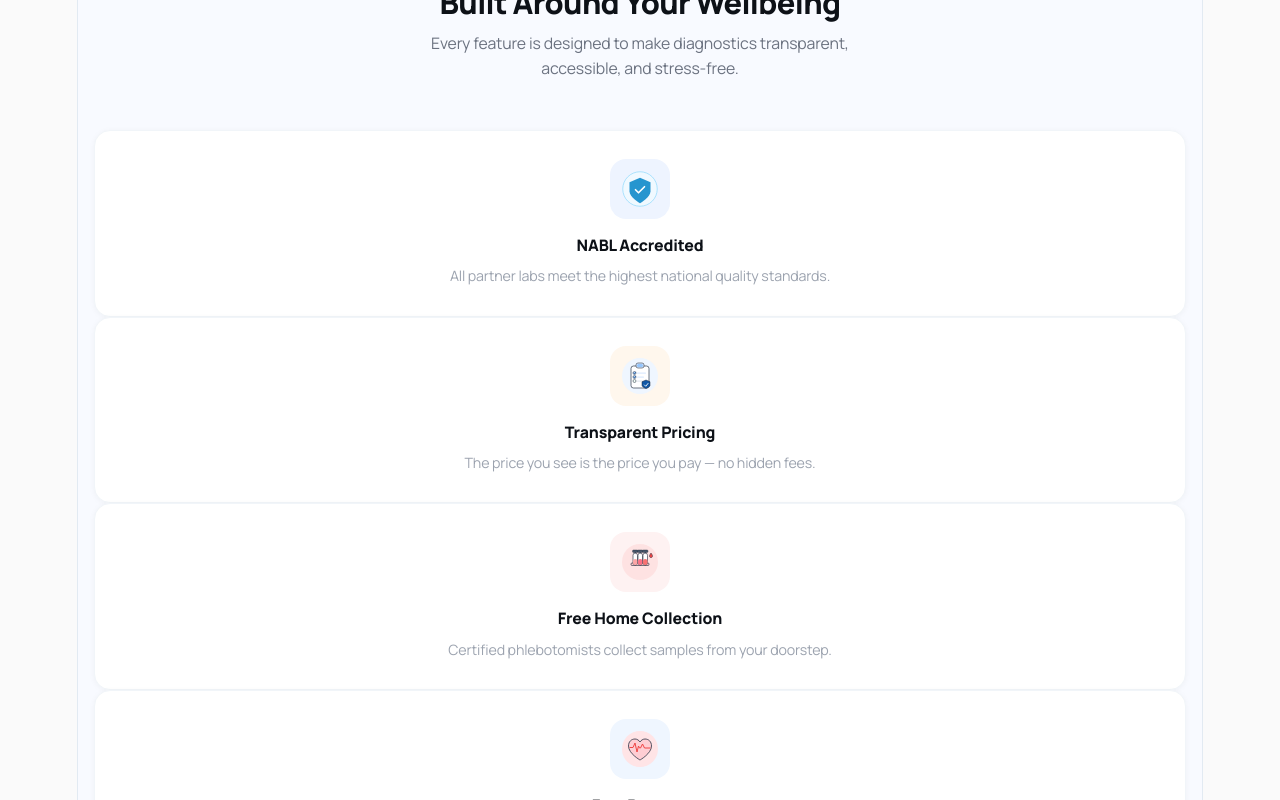
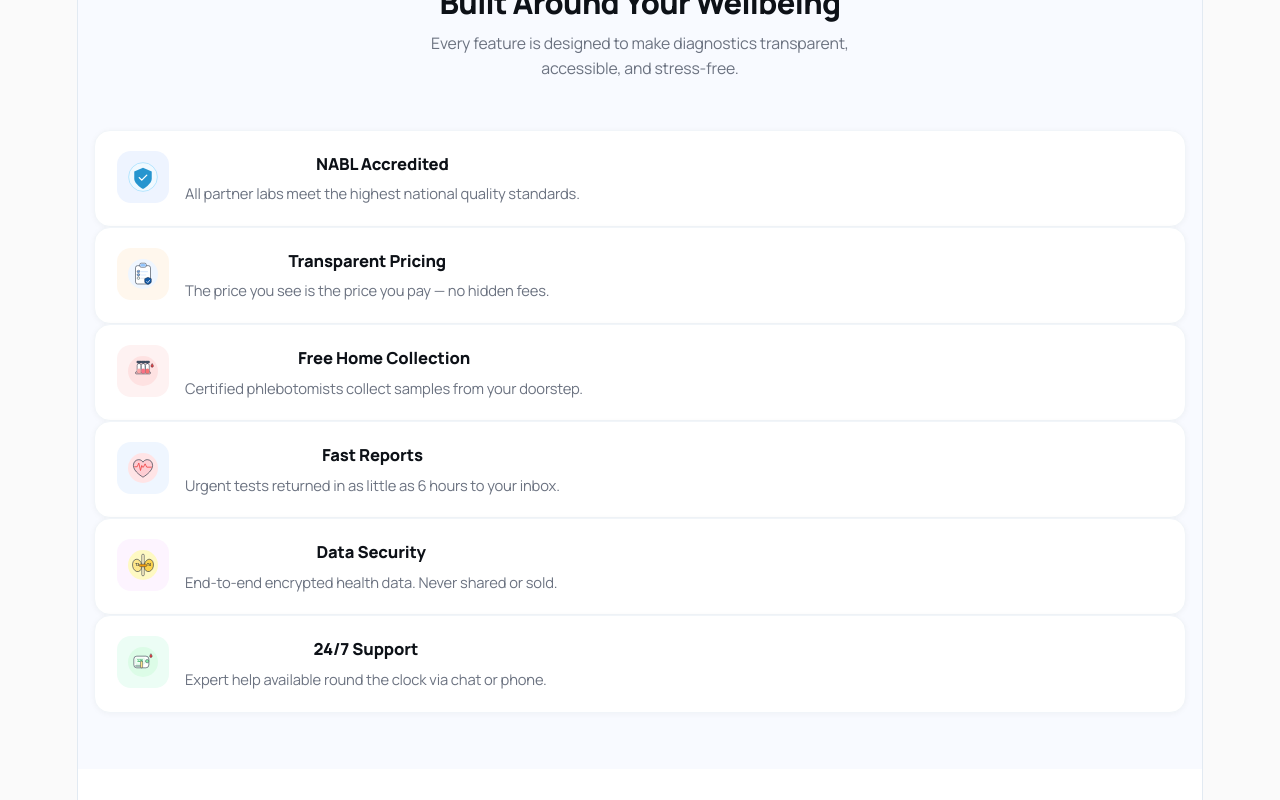
Before and after one commit to azkiahaani2011-dev/labease, a React (Vite) app: page / in a window 1280 px wide. Shown: the part 4620-5420 px from the top of the page. Built offline with nearby package versions, Linux system fonts and the light colour scheme.

Commit message:
Why LabEase + Featured: 2-col grid, horizontal icon-left layout like Curelo
https://claude.ai/code/session_016rmnUDJjiXkMk7fqRzrBqy

```diff
--- a/src/App.jsx
+++ b/src/App.jsx
@@ -746,14 +746,11 @@ const G = () => (
     ════════════════════════════════════════════════════════════════ */
     .why-grid {
       display: grid;
-      grid-template-columns: 1fr;
-      gap: 16px;
-    }
-    @media (min-width: 541px) {
-      .why-grid { grid-template-columns: repeat(2, 1fr); }
-    }
-    @media (min-width: 768px) {
-      .why-grid { grid-template-columns: repeat(3, 1fr); gap: 20px; }
+      grid-template-columns: repeat(2, 1fr);
+      gap: 20px;
+    }
+    @media (max-width: 540px) {
+      .why-grid { grid-template-columns: 1fr; gap: 14px; }
     }
     /* ════════════════════════════════════════════════════════════════
        FEATURED CHECKUPS GRID — 2→1 col with horizontal cards
@@ -3224,14 +3221,16 @@ export default function App() {
               {Icon:IThyroid,   t:"Data Security",d:"End-to-end encrypted health data. Never shared or sold.",color:"#FDF4FF",ic:"#9333EA"},
               {Icon:IDiabetes,  t:"24/7 Support",d:"Expert help available round the clock via chat or phone.",color:"#ECFDF5",ic:"#0D9488"},
             ].map(w=>(
-              <div key={w.t} style={{ background:"#fff",borderRadius:16,padding:"28px 18px",border:"1px solid #F1F5F9",boxShadow:"0 1px 6px rgba(0,0,0,.04)",transition:"all .18s",textAlign:"center" }}
+              <div key={w.t} style={{ background:"#fff",borderRadius:16,padding:"20px 22px",border:"1px solid #F1F5F9",boxShadow:"0 1px 6px rgba(0,0,0,.04)",transition:"all .18s",display:"flex",alignItems:"flex-start",gap:16 }}
                 onMouseEnter={e=>{ e.currentTarget.style.boxShadow="0 6px 24px rgba(17,88,166,.1)"; e.currentTarget.style.transform="translateY(-2px)"; }}
                 onMouseLeave={e=>{ e.currentTarget.style.boxShadow="0 1px 6px rgba(0,0,0,.04)"; e.currentTarget.style.transform="translateY(0)"; }}>
-                <div style={{ width:60,height:60,borderRadius:16,background:w.color,display:"flex",alignItems:"center",justifyContent:"center",marginBottom:14,margin:"0 auto 14px" }}>
-                  <w.Icon s={36}/>
-                </div>
-                <div style={{ fontWeight:800,color:"#0D1117",marginBottom:6,fontSize:".88rem" }}>{w.t}</div>
-                <div style={{ color:"#9CA3AF",fontSize:".79rem",lineHeight:1.65 }}>{w.d}</div>
+                <div style={{ width:52,height:52,borderRadius:14,background:w.color,display:"flex",alignItems:"center",justifyContent:"center",flexShrink:0 }}>
+                  <w.Icon s={30}/>
+                </div>
+                <div>
+                  <div style={{ fontWeight:800,color:"#0D1117",marginBottom:5,fontSize:".92rem" }}>{w.t}</div>
+                  <div style={{ color:"#6B7280",fontSize:".82rem",lineHeight:1.6 }}>{w.d}</div>
+                </div>
               </div>
             ))}
           </div>
```
